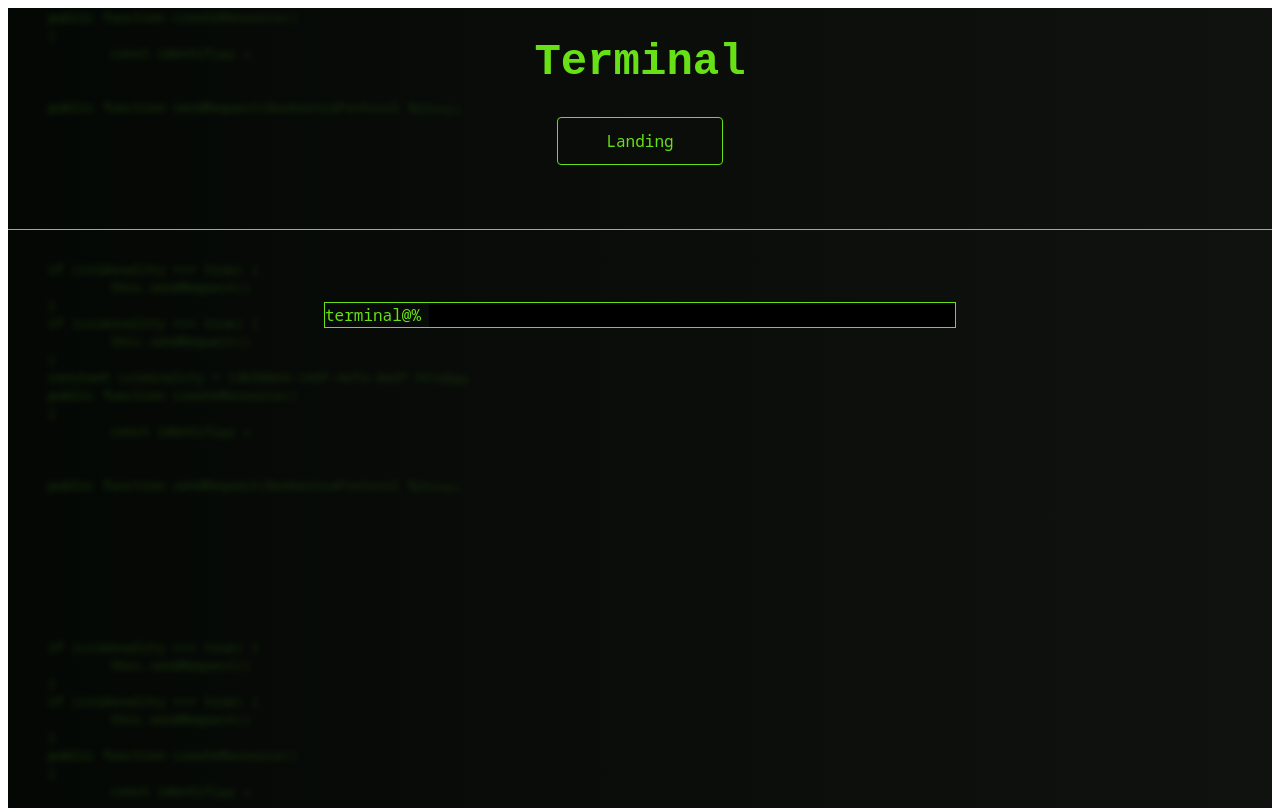
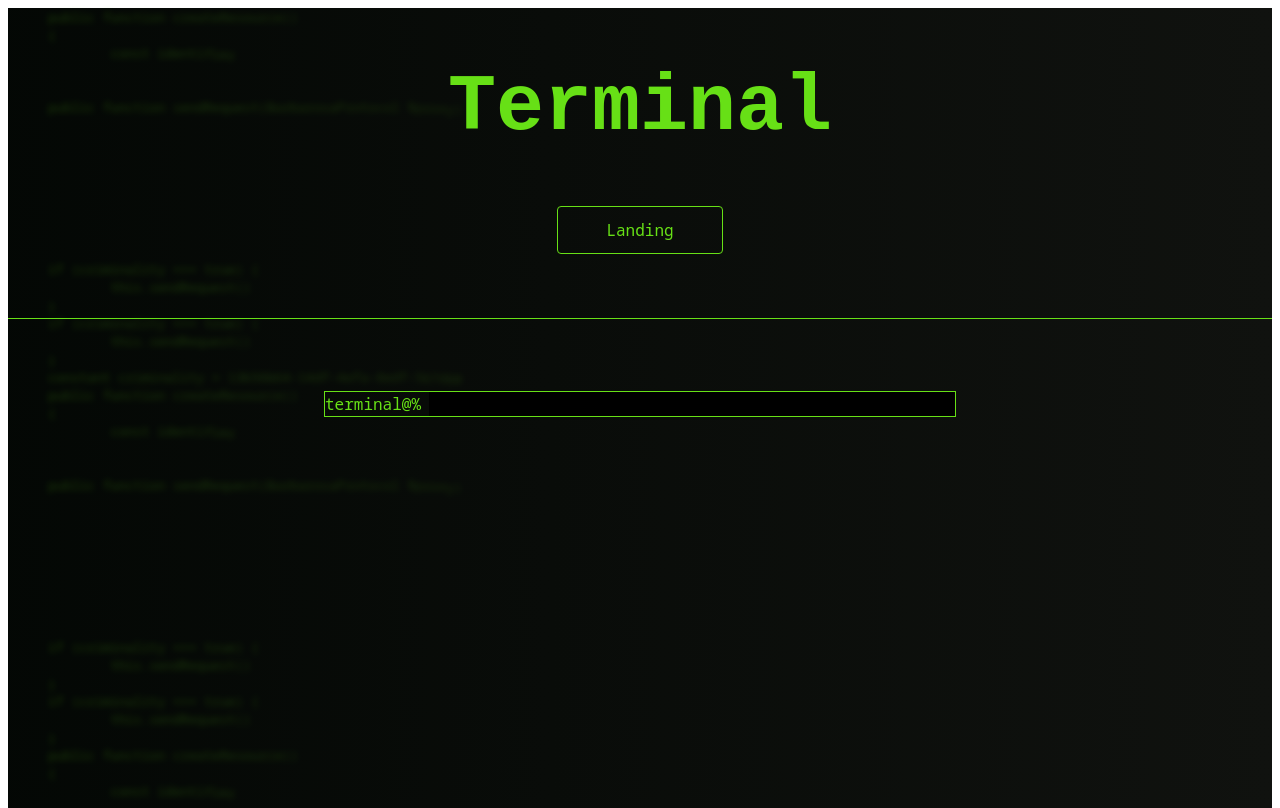
Before and after one commit to 00-status/terminal_game, a React app: page / in a window 1280 px wide. Built offline with nearby package versions, Linux system fonts and the light colour scheme; the HTML template or start-up script is replaced by a standard one.

Commit message:
Swapped out title font to something less abrasive. Increase animation time on background display code slightly.

```diff
--- a/src/Terminal/CodeBlockGenerator.tsx
+++ b/src/Terminal/CodeBlockGenerator.tsx
@@ -2,7 +2,7 @@ import './code-block-generator.css';
 
 export const CodeBlockGenerator = () => {
     const result = getSnippet().split("").map((character, index) => {
-        const style = { "animationDelay": (0.1 + index / 10) + "s" };
+        const style = { "animationDelay": (0.2 + index / 10) + "s" };
         return <span className='character-span' aria-hidden key={index} style={style}>
             {character}
         </span>;
--- a/src/Terminal/terminal-page.css
+++ b/src/Terminal/terminal-page.css
@@ -64,8 +64,8 @@ html, body {
 }
 
 .terminal-page__title {
-    font-size: 44px;
-    font-family: "Kode Mono", monospace;
+    font-size: 80px;
+    font-family: "Ubuntu Mono", monospace;
     font-optical-sizing: auto;
     font-weight: 700;
     font-style: normal;
```
Also changed, not shown: 1 other file (tests, documents, lock files or other folders).
